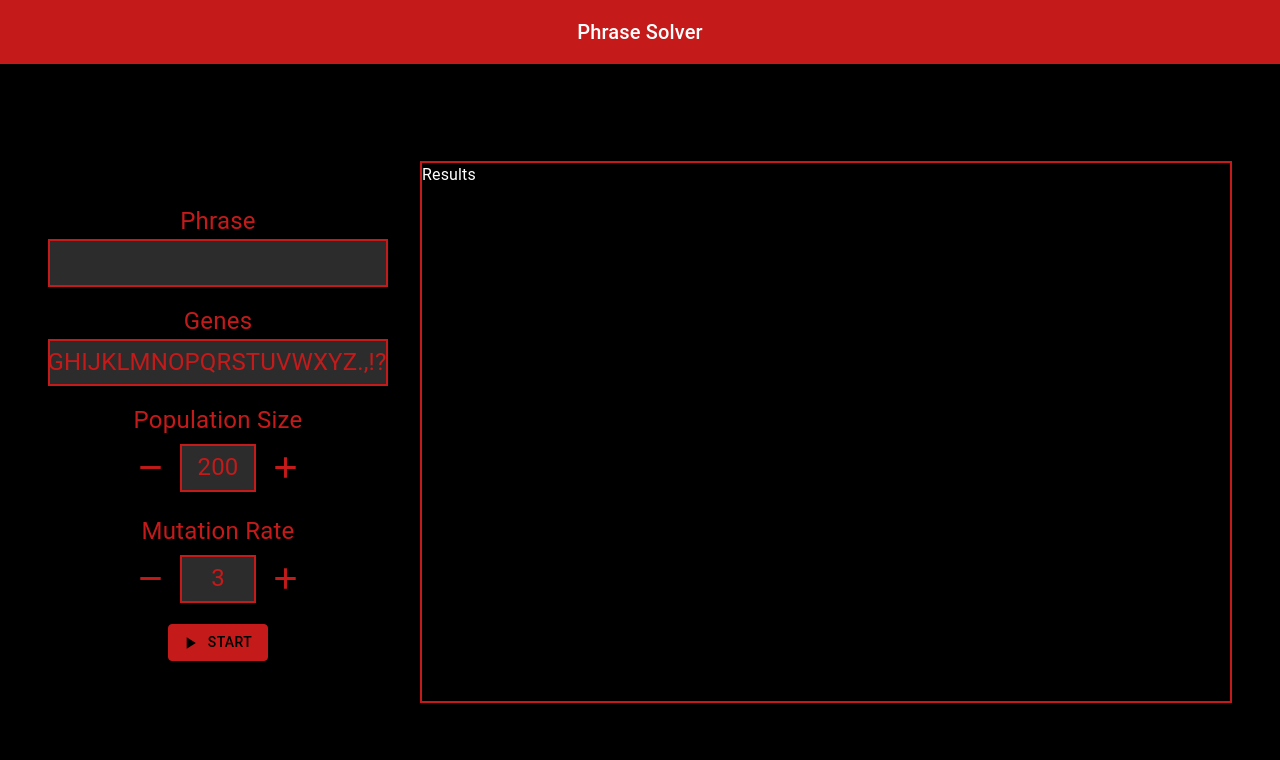
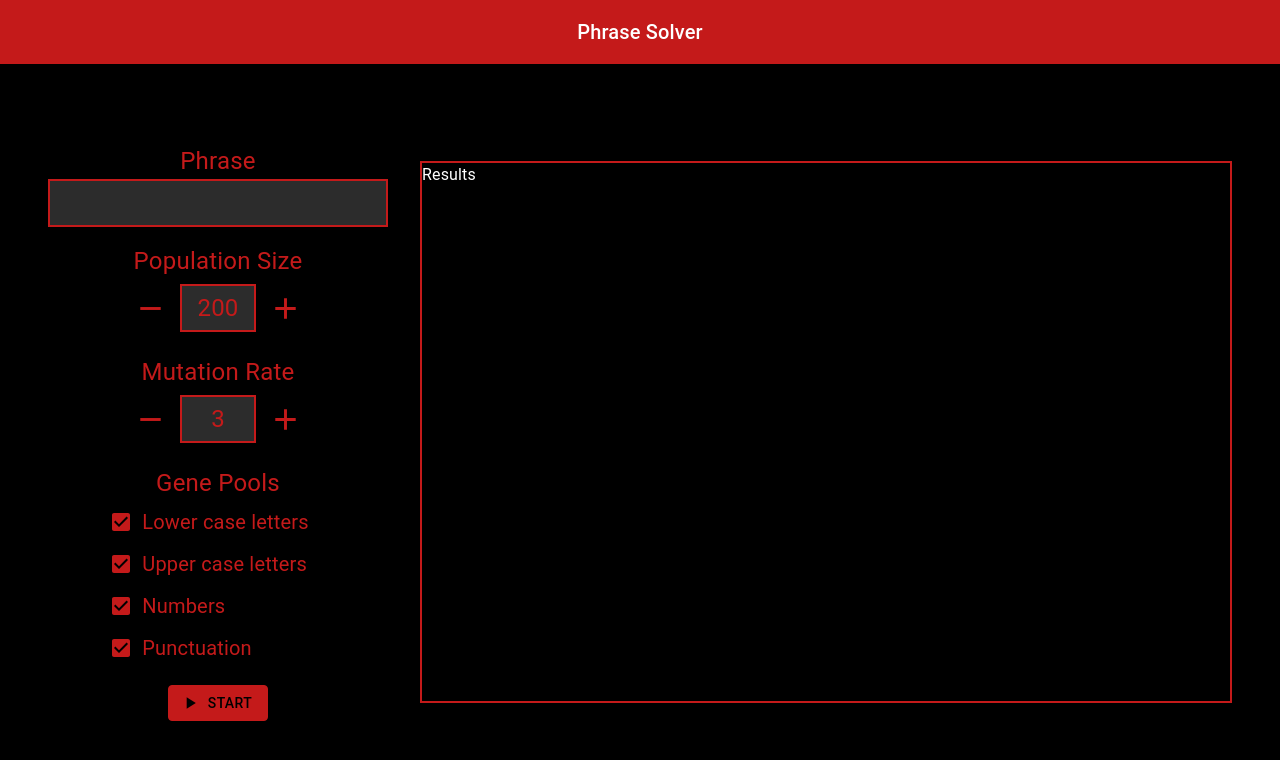
Before and after one commit to javidahmed64592/gaps, a React (Create React App) app in the folder gaps/: page / in a window 1280 px wide. Shown: the top 760 px of the page. Built offline with nearby package versions, Linux system fonts and the light colour scheme.

Commit message:
Add checkboxes for gene pools

```diff
--- a/gaps/src/components/form/GAForm.js
+++ b/gaps/src/components/form/GAForm.js
@@ -3,10 +3,10 @@ import { Stack } from "@mui/system";
 import PlayArrowIcon from "@mui/icons-material/PlayArrow";
 import StyledTextField from "./StyledTextField";
 import StyledNumberField from "./StyledNumberField";
+import GenePools from "./GenePools";
 import StyledTextIconButton from "../buttons/StyledTextIconButton";
 import { startAlgorithm } from "../../routers/GARouters";
 import {
-  setGenes,
   setPhrase,
   setMutationRate,
   setPopulationSize,
@@ -14,17 +14,17 @@ import {
   decrementPopulationSize,
   incrementMutationRate,
   decrementMutationRate,
-  getGenes,
   getPhrase,
   getMutationRate,
   getPopulationSize,
+  getPools,
 } from "../../state/FormSlice";
 
 export default function GAForm() {
-  const genes = useSelector((state) => getGenes(state));
   const phrase = useSelector((state) => getPhrase(state));
   const mutationRate = useSelector((state) => getMutationRate(state));
   const populationSize = useSelector((state) => getPopulationSize(state));
+  const genePools = useSelector((state) => getPools(state));
 
   return (
     <Stack
@@ -39,7 +39,6 @@ export default function GAForm() {
         value={phrase}
         onChangeValue={setPhrase}
       />
-      <StyledTextField label="Genes" value={genes} onChangeValue={setGenes} />
       <StyledNumberField
         label="Population Size"
         value={populationSize}
@@ -54,11 +53,12 @@ export default function GAForm() {
         onDecrementValue={decrementMutationRate}
         onIncrementValue={incrementMutationRate}
       />
+      <GenePools />
       <StyledTextIconButton
         variant="outlined"
         startIcon={<PlayArrowIcon />}
         onClick={() =>
-          startAlgorithm(phrase, genes, populationSize, mutationRate)
+          startAlgorithm(phrase, genePools, populationSize, mutationRate)
         }
         label={"Start"}
       />
--- /dev/null
+++ b/gaps/src/components/form/GenePools.js
@@ -0,0 +1,73 @@
+import { useDispatch, useSelector } from "react-redux";
+import { Stack } from "@mui/system";
+import { Typography } from "@mui/material";
+import StyledCheckbox from "./StyledCheckbox";
+import {
+  toggleLowerLetters,
+  toggleUpperLetters,
+  toggleNumbers,
+  togglePunctuation,
+  getLowerLetters,
+  getUpperLetters,
+  getNumbers,
+  getPunctuation,
+} from "../../state/FormSlice";
+import { getColours } from "../../state/ColourSlice";
+
+export default function GenePools() {
+  const dispatch = useDispatch();
+  const colours = useSelector((state) => getColours(state));
+
+  const lowerLetters = useSelector((state) => getLowerLetters(state));
+  const upperLetters = useSelector((state) => getUpperLetters(state));
+  const numbers = useSelector((state) => getNumbers(state));
+  const punctuation = useSelector((state) => getPunctuation(state));
+  const toggleGenePool = (toggle) => dispatch(toggle);
+
+  const genePools = [
+    {
+      label: lowerLetters.label,
+      checked: lowerLetters.checked,
+      onChange: () => toggleGenePool(toggleLowerLetters()),
+    },
+    {
+      label: upperLetters.label,
+      checked: upperLetters.checked,
+      onChange: () => toggleGenePool(toggleUpperLetters()),
+    },
+    {
+      label: numbers.label,
+      checked: numbers.checked,
+      onChange: () => toggleGenePool(toggleNumbers()),
+    },
+    {
+      label: punctuation.label,
+      checked: punctuation.checked,
+      onChange: () => toggleGenePool(togglePunctuation()),
+    },
+  ];
+
+  return (
+    <Stack direction="column" justifyContent="center" alignItems="center">
+      <Typography
+        style={{
+          color: colours.primary,
+          fontSize: "24px",
+        }}
+      >
+        Gene Pools
+      </Typography>
+      <Stack direction="column" justifyContent="center" alignItems="flex-start">
+        {genePools.map((pool) => {
+          return (
+            <StyledCheckbox
+              label={pool.label}
+              checked={pool.checked}
+              onChange={pool.onChange}
+            />
+          );
+        })}
+      </Stack>
+    </Stack>
+  );
+}
--- /dev/null
+++ b/gaps/src/components/form/StyledCheckbox.js
@@ -0,0 +1,28 @@
+import { useSelector } from "react-redux";
+import { FormControlLabel, Checkbox, Typography, Box } from "@mui/material";
+import { getColours } from "../../state/ColourSlice";
+
+export default function StyledCheckbox(props) {
+  const colours = useSelector((state) => getColours(state));
+
+  return (
+    <Box>
+      <FormControlLabel
+        label={
+          <Typography style={{ color: colours.primary, fontSize: 20 }}>
+            {props.label}
+          </Typography>
+        }
+        control={
+          <Checkbox
+            checked={props.checked}
+            onChange={props.onChange}
+            style={{
+              color: colours.primary,
+            }}
+          />
+        }
+      />
+    </Box>
+  );
+}
--- a/gaps/src/state/FormSlice.js
+++ b/gaps/src/state/FormSlice.js
@@ -4,17 +4,28 @@ export const formSlice = createSlice({
   name: "form",
   initialState: {
     value: {
-      genes:
-        "0123456789 abcdefghijklmnopqrstuvwxyzABCDEFGHIJKLMNOPQRSTUVWXYZ.,!?",
+      lowerCaseLetters: {
+        label: "Lower case letters",
+        checked: true,
+      },
+      upperCaseLetters: {
+        label: "Upper case letters",
+        checked: true,
+      },
+      numbers: {
+        label: "Numbers",
+        checked: true,
+      },
+      punctuation: {
+        label: "Punctuation",
+        checked: true,
+      },
       phrase: "",
       mutationRate: 3,
       populationSize: 200,
     },
   },
   reducers: {
-    setGenes: (state, action) => {
-      state.value.genes = action.payload;
-    },
     setPhrase: (state, action) => {
       state.value.phrase = action.payload;
     },
@@ -36,11 +47,34 @@ export const formSlice = createSlice({
     decrementMutationRate: (state) => {
       state.value.mutationRate = Math.max(0, state.value.mutationRate - 1);
     },
+    toggleLowerLetters: (state) => {
+      state.value.lowerCaseLetters = {
+        ...state.value.lowerCaseLetters,
+        checked: !state.value.lowerCaseLetters.checked,
+      };
+    },
+    toggleUpperLetters: (state) => {
+      state.value.upperCaseLetters = {
+        ...state.value.upperCaseLetters,
+        checked: !state.value.upperCaseLetters.checked,
+      };
+    },
+    toggleNumbers: (state) => {
+      state.value.numbers = {
+        ...state.value.numbers,
+        checked: !state.value.numbers.checked,
+      };
+    },
+    togglePunctuation: (state) => {
+      state.value.punctuation = {
+        ...state.value.punctuation,
+        checked: !state.value.punctuation.checked,
+      };
+    },
   },
 });
 
 export const {
-  setGenes,
   setPhrase,
   setMutationRate,
   setPopulationSize,
@@ -48,11 +82,31 @@ export const {
   decrementPopulationSize,
   incrementMutationRate,
   decrementMutationRate,
+  toggleLowerLetters,
+  toggleUpperLetters,
+  toggleNumbers,
+  togglePunctuation,
 } = formSlice.actions;
 
-export const getGenes = (state) => state.form.value.genes;
 export const getPhrase = (state) => state.form.value.phrase;
 export const getMutationRate = (state) => state.form.value.mutationRate;
 export const getPopulationSize = (state) => state.form.value.populationSize;
+export const getLowerLetters = (state) => state.form.value.lowerCaseLetters;
+export const getUpperLetters = (state) => state.form.value.upperCaseLetters;
+export const getNumbers = (state) => state.form.value.numbers;
+export const getPunctuation = (state) => state.form.value.punctuation;
+export const getPools = (state) => {
+  return [
+    state.form.value.lowerCaseLetters,
+    state.form.value.upperCaseLetters,
+    state.form.value.numbers,
+    state.form.value.punctuation,
+  ].map((pool) => {
+    return {
+      id: pool.label,
+      checked: pool.checked,
+    };
+  });
+};
 
 export default formSlice.reducer;
```
